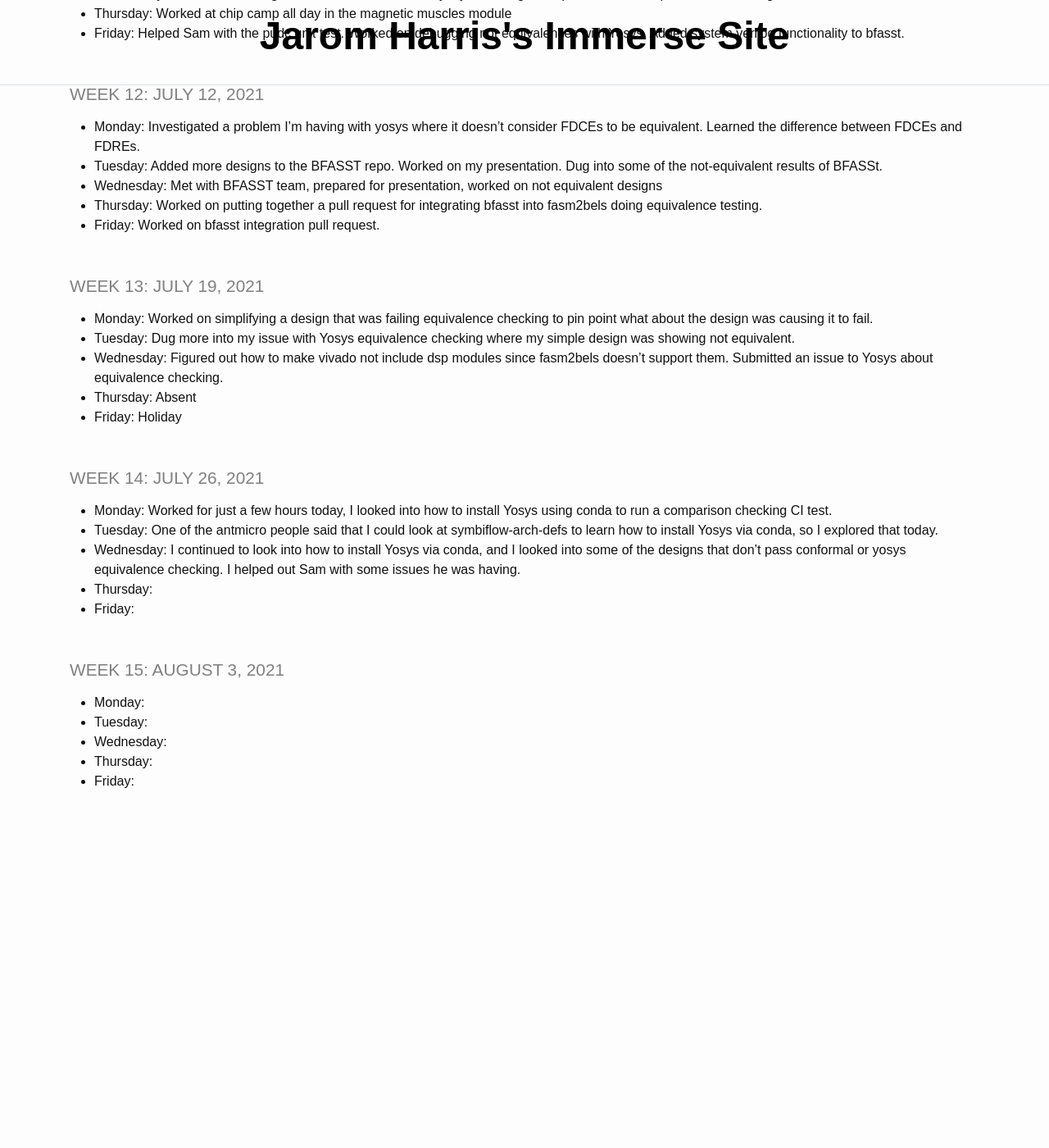
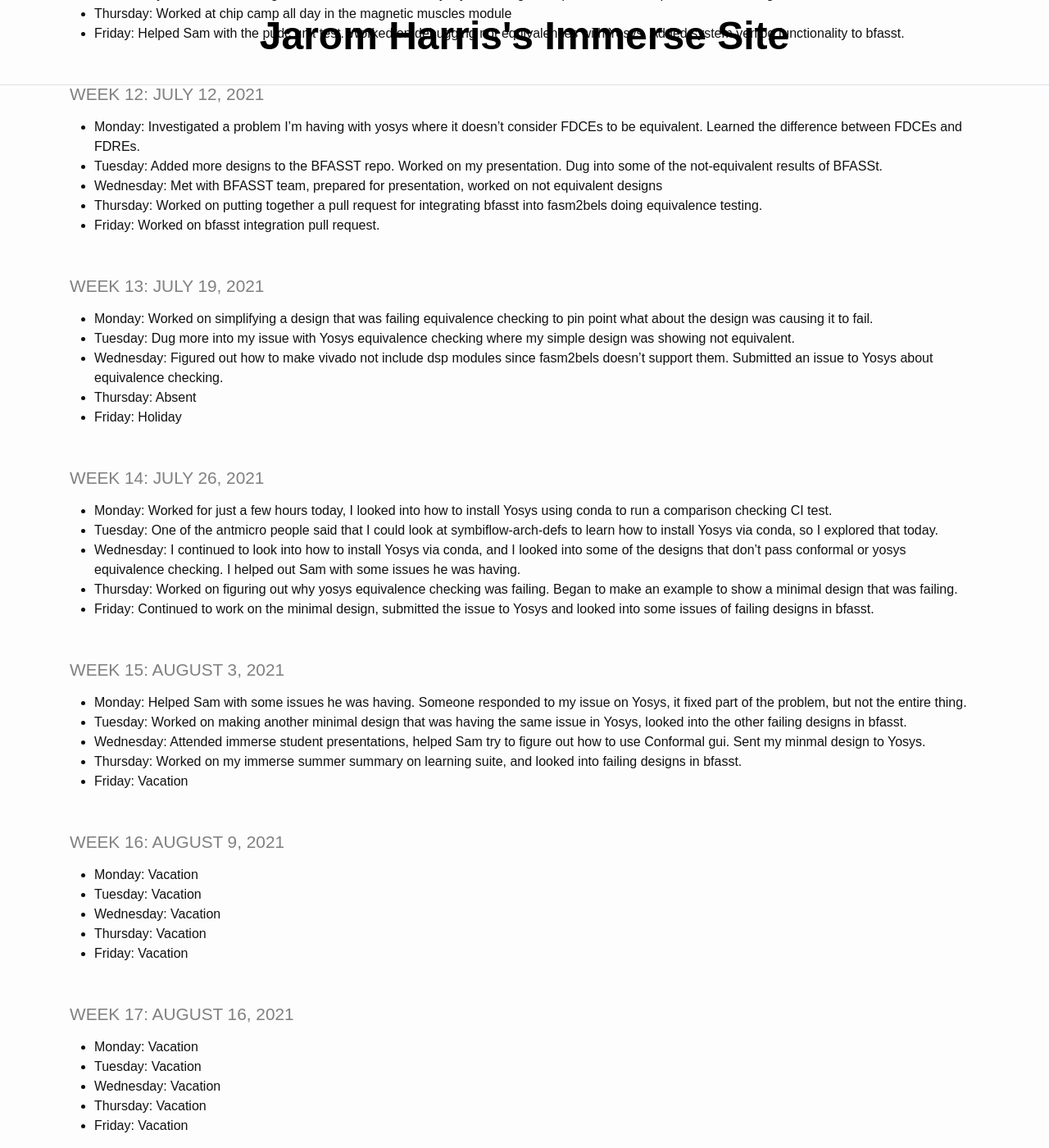
Before and after one commit to jaromharris/immerse, a Jekyll site: the page built from index.md, in a window 1280 px wide and 1400 px high, scrolled down 2500 px. Shown: the whole window at 82% size. Built offline with Jekyll 4.4.1, drawn with Linux system fonts in a browser that asks for light colours; before the commit the page ends 3480 px from its top, so only the background shows below that.

Commit message:
Update index.md

```diff
--- a/index.md
+++ b/index.md
@@ -99,12 +99,26 @@ title: IMMERSE Log
 * **Monday**: Worked for just a few hours today, I looked into how to install Yosys using conda to run a comparison checking CI test.
 * **Tuesday**: One of the antmicro people said that I could look at symbiflow-arch-defs to learn how to install Yosys via conda, so I explored that today.
 * **Wednesday**: I continued to look into how to install Yosys via conda, and I looked into some of the designs that don't pass conformal or yosys equivalence checking. I helped out Sam with some issues he was having.
-* **Thursday**:
-* **Friday**:
+* **Thursday**: Worked on figuring out why yosys equivalence checking was failing. Began to make an example to show a minimal design that was failing.
+* **Friday**: Continued to work on the minimal design, submitted the issue to Yosys and looked into some issues of failing designs in bfasst.
 
 ### Week 15: August 3, 2021
-* **Monday**:
-* **Tuesday**:
-* **Wednesday**:
-* **Thursday**:
-* **Friday**:
+* **Monday**: Helped Sam with some issues he was having. Someone responded to my issue on Yosys, it fixed part of the problem, but not the entire thing.
+* **Tuesday**: Worked on making another minimal design that was having the same issue in Yosys, looked into the other failing designs in bfasst.
+* **Wednesday**: Attended immerse student presentations, helped Sam try to figure out how to use Conformal gui. Sent my minmal design to Yosys.
+* **Thursday**: Worked on my immerse summer summary on learning suite, and looked into failing designs in bfasst.
+* **Friday**: Vacation
+
+### Week 16: August 9, 2021
+* **Monday**: Vacation
+* **Tuesday**: Vacation
+* **Wednesday**: Vacation
+* **Thursday**: Vacation
+* **Friday**: Vacation
+
+### Week 17: August 16, 2021
+* **Monday**: Vacation
+* **Tuesday**: Vacation
+* **Wednesday**: Vacation
+* **Thursday**: Vacation
+* **Friday**: Vacation
```
